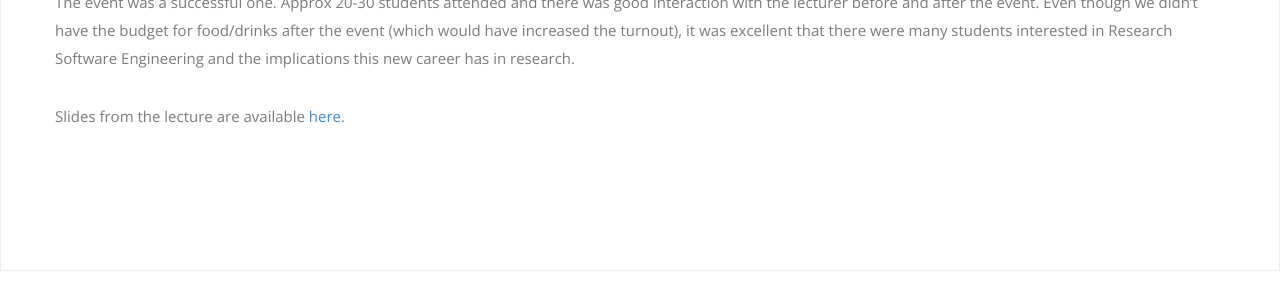
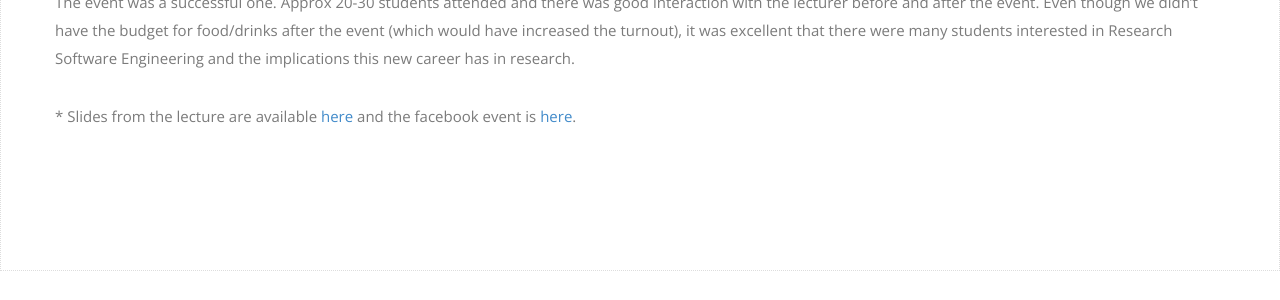
Before and after one commit to bristolresearchsoc/bristolresearchsoc.github.io, a Jekyll site: the page built from _posts/2018-12-18-Road-to-Research-1.md, in a window 1280 px wide. Shown: the part 1094-1394 px from the top of the page. Built offline with Jekyll 4.4.1, drawn with Linux system fonts in a browser that asks for light colours; nearby versions of some CDN libraries; some web fonts are replaced.

Commit message:
Social post & minor formatting edits

```diff
--- a/_posts/2018-12-18-Road-to-Research-1.md
+++ b/_posts/2018-12-18-Road-to-Research-1.md
@@ -21,4 +21,4 @@ The lecturer briefly (in the 1 hour that we had the room for) described and expl
 
 The event was a successful one. Approx 20-30 students attended and there was good interaction with the lecturer before and after the event. Even though we didn't have the budget for food/drinks after the event (which would have increased the turnout), it was excellent that there were many students interested in Research Software Engineering and the implications this new career has in research.
 
-Slides from the lecture are available [here](https://chryswoods.com/talks/index.html).
+\* Slides from the lecture are available [here](https://chryswoods.com/talks/index.html) and the facebook event is [here](https://www.facebook.com/events/2245409829028049/).
```
Also changed, not shown: _posts/2018-09-28-Welcome-Fair-2018.md (+1 -1 lines), _posts/2018-10-4-Road-to-Research-0.md (+1 -1 lines), _posts/2018-11-14-Pub-Quiz-2018.md (added, +18 -0 lines).
